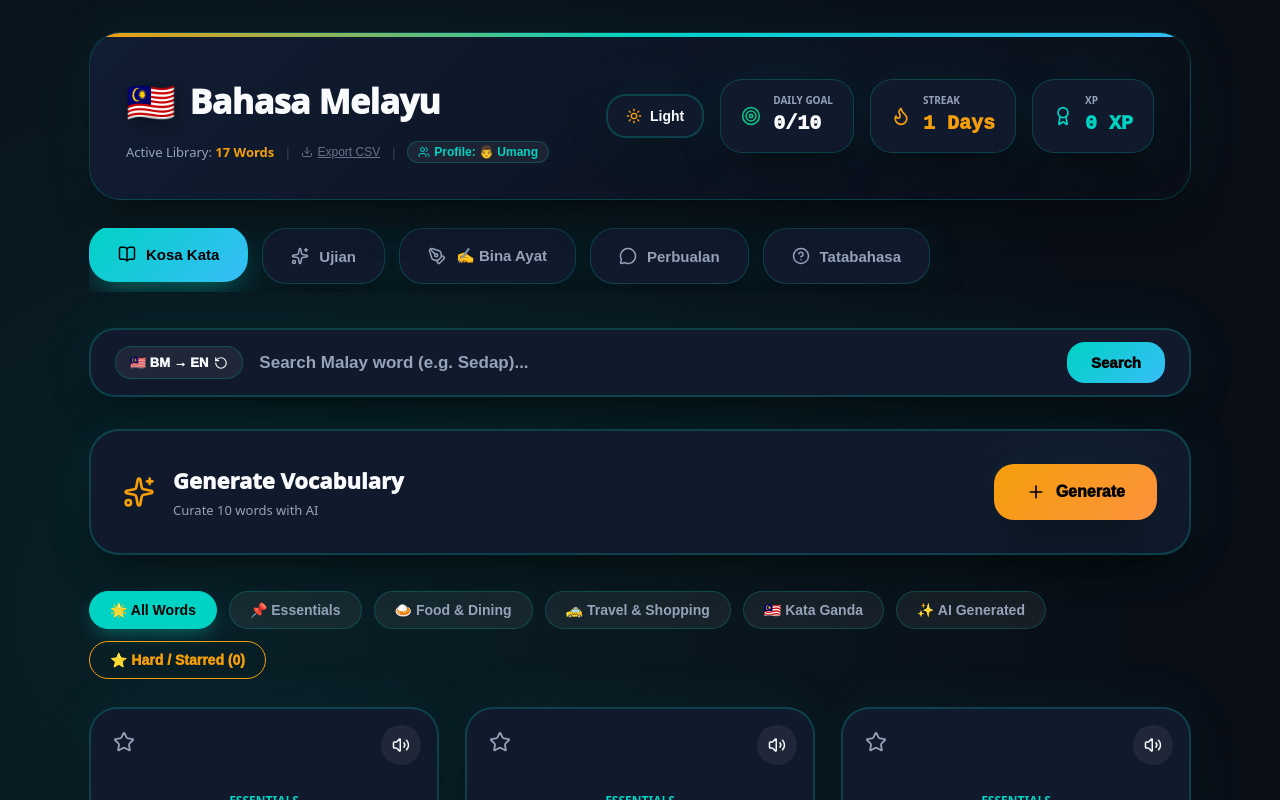
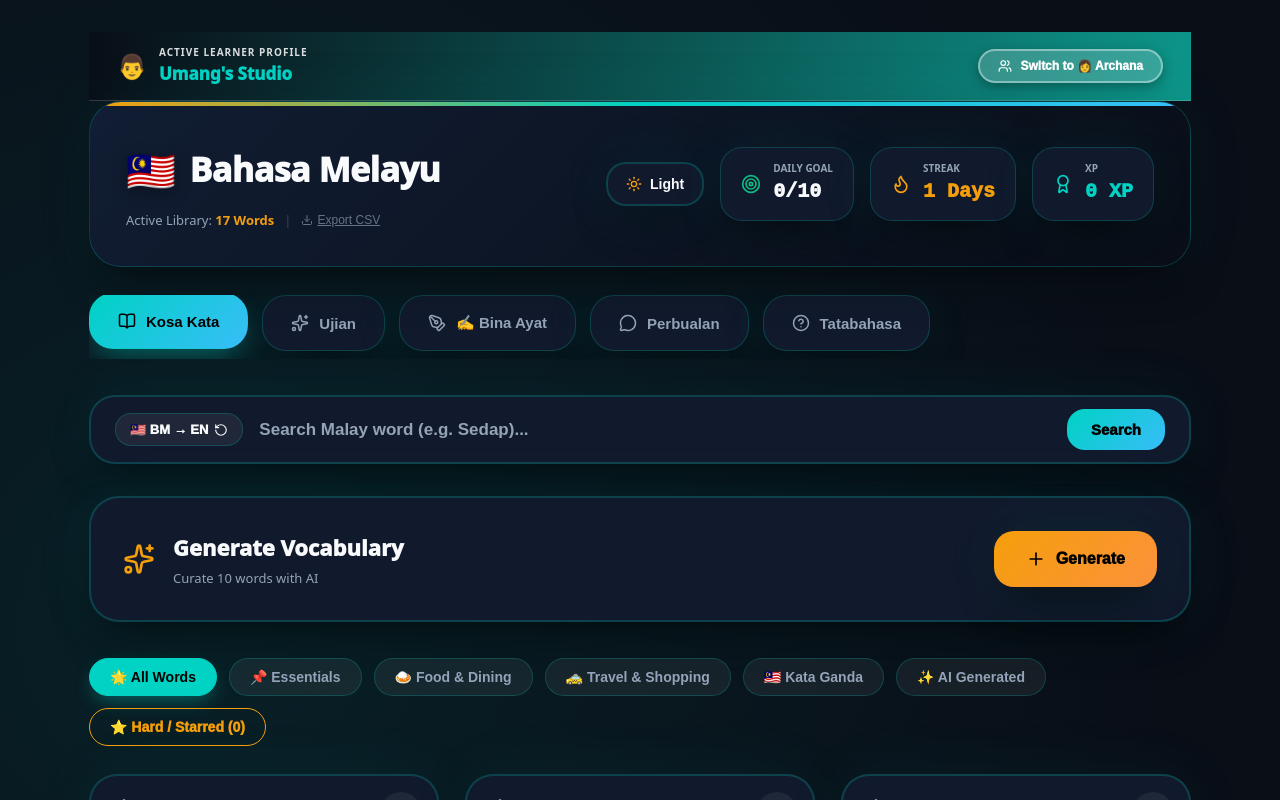
Before and after one commit to umangv-tech/learn-malay, a React (Vite) app: page / in a window 1280 px wide. Shown: the top 800 px of the page. Built offline with nearby package versions, Linux system fonts and the light colour scheme.

Commit message:
Renamed wife profile to Archana, added prominent Top Dynamic Workspace Ribbon Banner (👨 Umang's Studio vs 👩 Archana's Studio), and injected profile-driven color scheme palette overrides (Electric Cyan vs Royal Rose Burgundy)

```diff
--- a/src/App.jsx
+++ b/src/App.jsx
@@ -61,7 +61,7 @@ const PRACTICE_SENTENCES = [
 
 export default function App() {
   const [activeTab, setActiveTab] = useState('VOCAB'); // VOCAB | QUIZ | DIALOGUE | GRAMMAR | BINA_AYAT
-  const [activeProfile, setActiveProfile] = useState(() => localStorage.getItem('malay_active_prof') || 'UMANG'); // UMANG | WIFE
+  const [activeProfile, setActiveProfile] = useState(() => localStorage.getItem('malay_active_prof') || 'UMANG'); // UMANG | ARCHANA
   const [selectedCategory, setSelectedCategory] = useState('ALL');
   const [flippedCards, setFlippedCards] = useState({});
 
@@ -70,8 +70,10 @@ export default function App() {
 
   useEffect(() => {
     document.documentElement.setAttribute('data-theme', theme);
+    document.documentElement.setAttribute('data-profile', activeProfile);
     localStorage.setItem('malay_theme', theme);
-  }, [theme]);
+    localStorage.setItem('malay_active_prof', activeProfile);
+  }, [theme, activeProfile]);
 
   // Dynamic Vocab List
   const [vocabList, setVocabList] = useState(() => {
@@ -506,6 +508,31 @@ Ensure category is concise (e.g. 'AI: Kata Ganda' or 'AI: Everyday'), pronunciat
 
   return (
     <div className="app-shell">
+      {/* Dynamic Family Profile Island Ribbon Banner */}
+      <div style={{background: activeProfile === 'UMANG' ? 'linear-gradient(90deg, #090e17, #0d9488)' : 'linear-gradient(90deg, #380a1e, #be123c)', padding: '12px 28px', display: 'flex', justifyContent: 'space-between', alignItems: 'center', color: '#fff', borderBottom: '1px solid rgba(255,255,255,0.18)', transition: 'all 0.35s ease'}}>
+        <div style={{display: 'flex', alignItems: 'center', gap: '12px'}}>
+          <span style={{fontSize: '24px'}}>{activeProfile === 'UMANG' ? '👨' : '👩'}</span>
+          <div>
+            <span style={{fontSize: '10px', textTransform: 'uppercase', opacity: 0.85, display: 'block', letterSpacing: '1px', fontWeight: '900'}}>Active Learner Profile</span>
+            <span style={{fontSize: '17px', fontWeight: '950', color: activeProfile === 'UMANG' ? '#00d2c4' : '#fbcfe8'}}>{activeProfile === 'UMANG' ? "Umang's Studio" : "Archana's Studio"}</span>
+          </div>
+        </div>
+
+        <button
+          onClick={() => {
+            const next = activeProfile === 'UMANG' ? 'ARCHANA' : 'UMANG';
+            setActiveProfile(next);
+            localStorage.setItem('malay_active_prof', next);
+            confetti({ particleCount: 50, spread: 70, origin: { y: 0.1 } });
+          }}
+          style={{background: 'rgba(255,255,255,0.18)', border: '2px solid rgba(255,255,255,0.4)', padding: '8px 18px', borderRadius: '999px', color: '#fff', fontWeight: '950', fontSize: '12px', cursor: 'pointer', display: 'flex', alignItems: 'center', gap: '8px', boxShadow: '0 4px 12px rgba(0,0,0,0.3)'}}
+          title="Click to switch between Umang and Archana"
+        >
+          <Users size={14} />
+          <span>Switch to {activeProfile === 'UMANG' ? '👩 Archana' : '👨 Umang'}</span>
+        </button>
+      </div>
+
       {/* Header Banner - Royal Emerald & Malacca Gold */}
       <header className="header-banner">
         <div className="title-area">
@@ -513,7 +540,7 @@ Ensure category is concise (e.g. 'AI: Kata Ganda' or 'AI: Everyday'), pronunciat
             <span className="flag-badge">🇲🇾</span>
             <span>Bahasa Melayu</span>
           </h1>
-          <div style={{color: 'var(--text-muted)', fontSize: '13px', marginTop: '8px', display: 'flex', alignItems: 'center', gap: '10px', flexWrap: 'wrap'}}>
+          <div style={{color: 'var(--text-muted)', fontSize: '13px', marginTop: '8px', display: 'flex', alignItems: 'center', gap: '10px'}}>
             <span>Active Library: <strong style={{color: 'var(--accent-secondary)'}}>{vocabList.length} Words</strong></span>
             <span style={{opacity: 0.3}}>|</span>
             <button
@@ -523,20 +550,6 @@ Ensure category is concise (e.g. 'AI: Kata Ganda' or 'AI: Everyday'), pronunciat
             >
               <Download size={12} />
               <span>Export CSV</span>
-            </button>
-            <span style={{opacity: 0.3}}>|</span>
-            <button
-              onClick={() => {
-                const next = activeProfile === 'UMANG' ? 'WIFE' : 'UMANG';
-                setActiveProfile(next);
-                localStorage.setItem('malay_active_prof', next);
-                confetti({ particleCount: 30, spread: 60, origin: { y: 0.2 } });
-              }}
-              style={{background: 'var(--pill-bg)', border: '1px solid var(--glass-border)', padding: '3px 10px', borderRadius: '999px', fontSize: '12px', fontWeight: 'bold', color: activeProfile === 'UMANG' ? '#00d2c4' : '#f59e0b', cursor: 'pointer', display: 'inline-flex', alignItems: 'center', gap: '4px'}}
-              title="Switch family profile"
-            >
-              <Users size={12} />
-              <span>Profile: {activeProfile === 'UMANG' ? '👨 Umang' : '👩 Wife'}</span>
             </button>
           </div>
         </div>
--- a/src/index.css
+++ b/src/index.css
@@ -28,6 +28,26 @@
   --banner-grad: linear-gradient(135deg, #ffffff 0%, #e6fcf5 100%);
   --input-bg: #e2e8f0;
   --pill-bg: #e2e8f0;
+}
+
+/* Profile Archana Override - Royal Rose & Amethyst Sunset */
+:root[data-profile="ARCHANA"][data-theme="dark"] {
+  --bg-main: #180b1e;
+  --bg-card: #261131;
+  --accent-primary: #f43f5e;
+  --accent-secondary: #fbbf24;
+  --glass-border: rgba(244, 63, 94, 0.35);
+  --card-shadow: 0 20px 45px -15px rgba(0,0,0,0.8), 0 0 60px rgba(244, 63, 94, 0.15);
+  --banner-grad: linear-gradient(135deg, #2e133a 0%, #180b1e 100%);
+}
+
+:root[data-profile="ARCHANA"][data-theme="light"] {
+  --bg-main: #fff1f2;
+  --bg-card: #ffffff;
+  --accent-primary: #e11d48;
+  --accent-secondary: #d97706;
+  --glass-border: rgba(225, 29, 72, 0.25);
+  --banner-grad: linear-gradient(135deg, #ffffff 0%, #ffe4e6 100%);
 }
 
 * {
```
